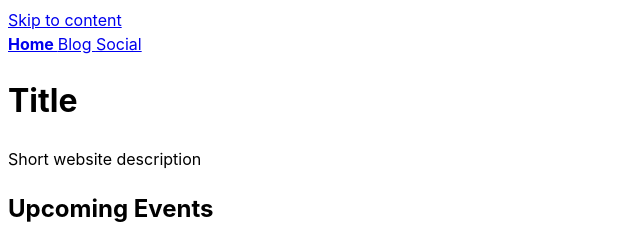
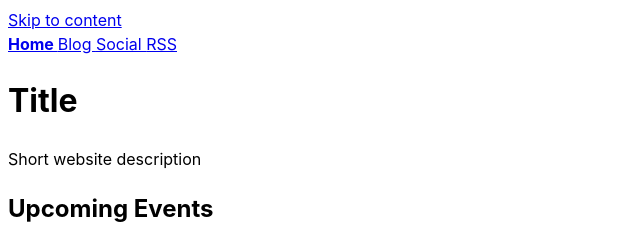
Before and after one commit to CR96/blog, a Jekyll site: the page built from index.html, in a window 1280 px wide. Shown: the top 228 px of the page, without its empty margins (0-640 px from the left). Built offline with Jekyll 4.4.1, drawn with Linux system fonts in a browser that asks for light colours.

Commit message:
Add RSS feed to site navigation

```diff
--- a/_data/navigation.yml
+++ b/_data/navigation.yml
@@ -4,3 +4,5 @@
   link: /blog
 - name: Social
   link: /social
+- name: RSS
+  link: /feed.xml
```
